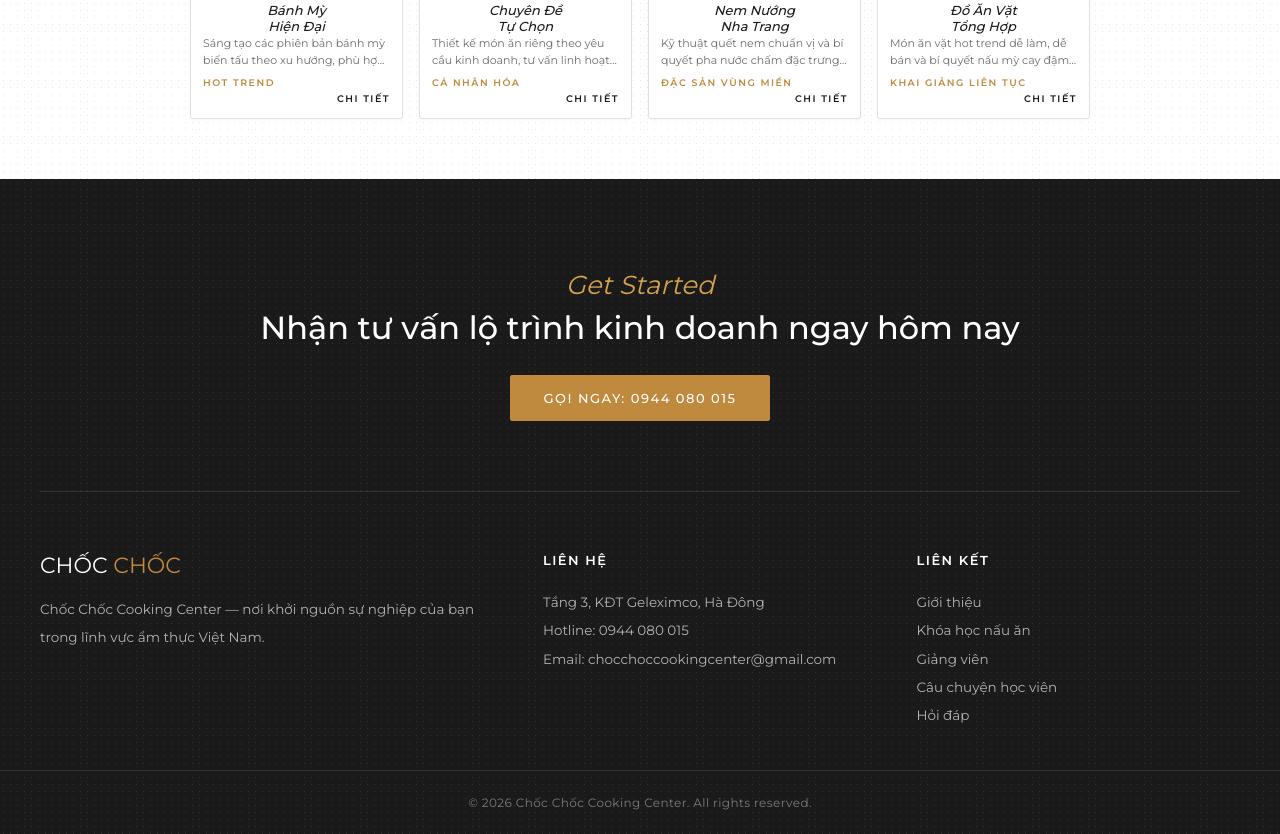
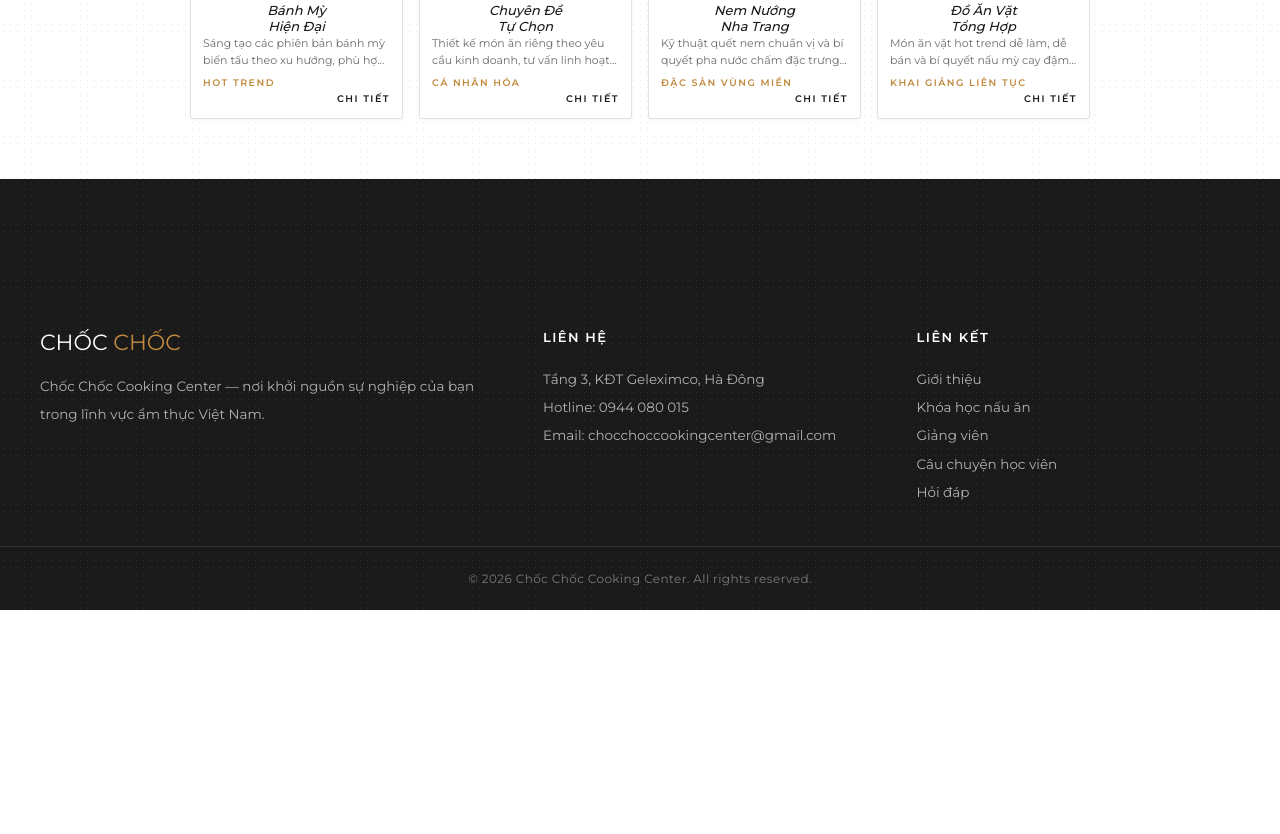
Before and after one commit to motonggia/chocchoc, a website: page public/khoa-banh-mi-kep-viet-nam.html in a window 1280 px wide. Shown: the part 3898-4732 px from the top of the page. After the commit the page ends 4508 px from the top, so only its background shows below. Drawn offline with Linux system fonts and the light colour scheme.

Commit message:
tất cả file public

```diff
--- a/public/khoa-banh-mi-kep-viet-nam.html
+++ b/public/khoa-banh-mi-kep-viet-nam.html
@@ -829,11 +829,6 @@
 </section>
 
 <footer id="lien-he">
-  <div class="container footer-cta">
-    <span class="eyebrow">Get Started</span>
-    <h2>Nhận tư vấn lộ trình kinh doanh ngay hôm nay</h2>
-    <a href="tel:0944080015" class="btn btn-primary">Gọi ngay: 0944 080 015</a>
-  </div>
   <div class="container footer-grid">
     <div class="footer-col">
       <div class="footer-logo">CHỐC <span>CHỐC</span></div>
```
Also changed, not shown: public/khoa-chuyen-de-tu-chon.html (+0 -5 lines), public/khoa-com-tam.html (+0 -5 lines), public/khoa-do-an-vat-tong-hop.html (+0 -5 lines), public/khoa-lau-do-nuong.html (+0 -5 lines), public/khoa-mon-an-gia-dinh.html (+0 -5 lines), public/khoa-mon-an-sang.html (+0 -5 lines), public/khoa-my-cay.html (+0 -5 lines), public/khoa-nem-nuong-nha-trang.html (+0 -5 lines).
